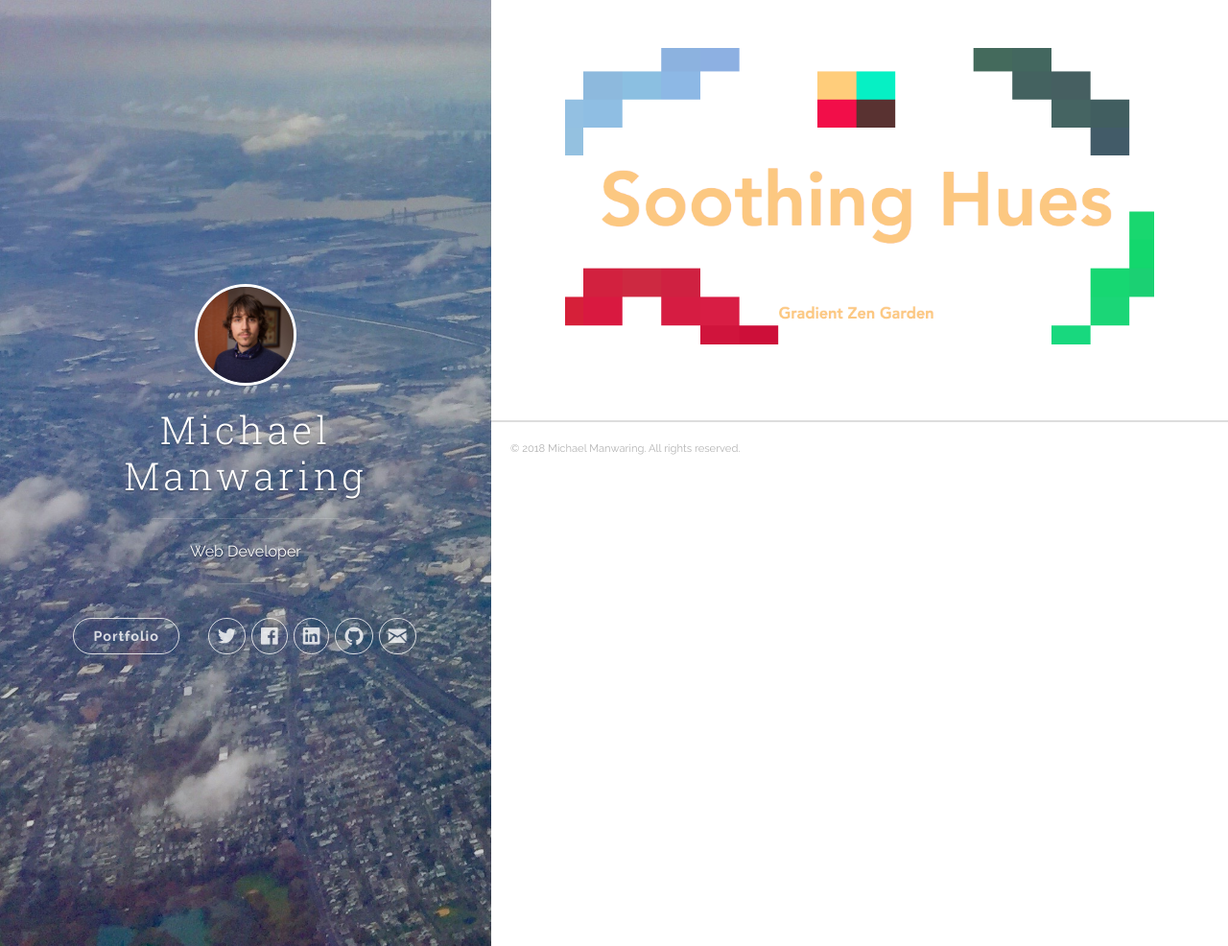
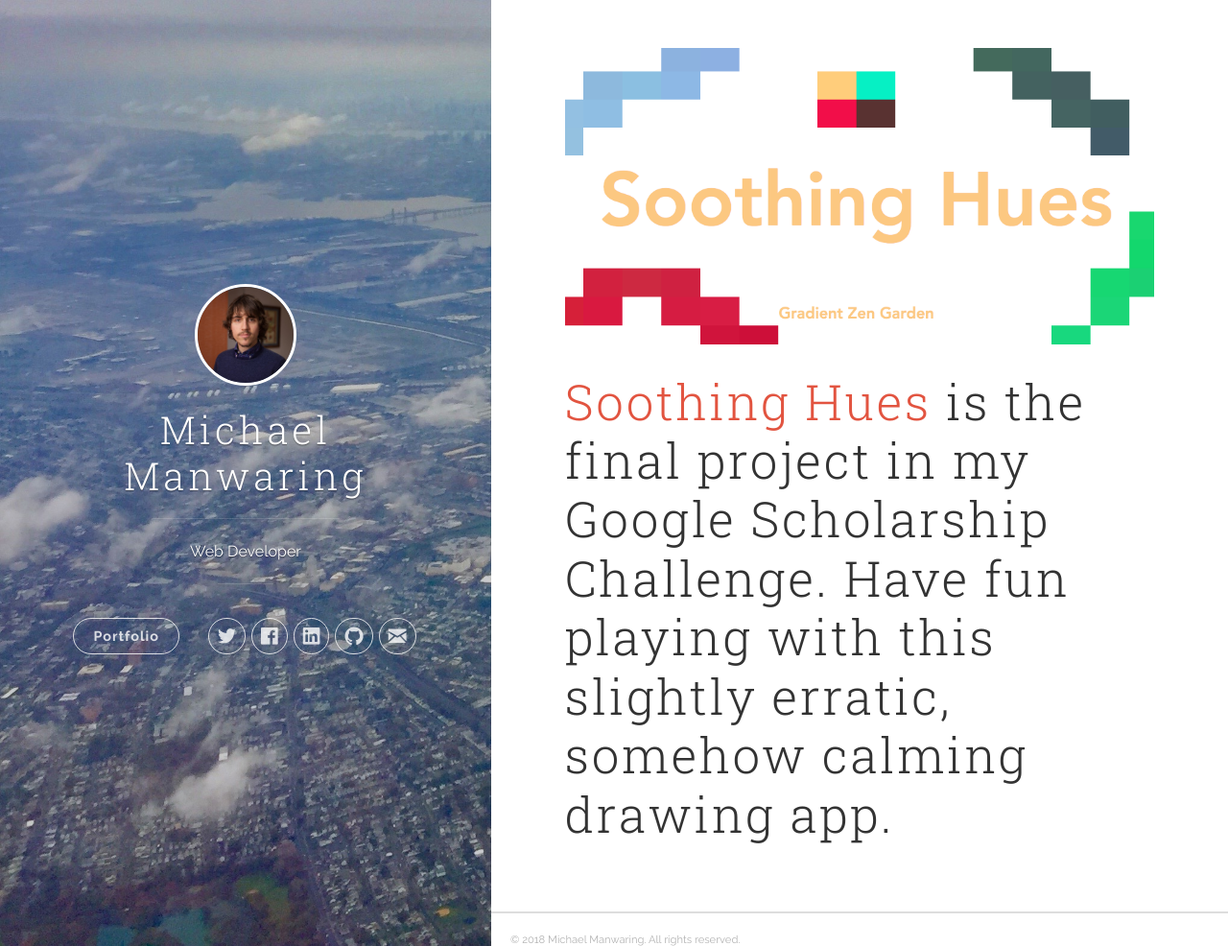
Before and after one commit to MichaelManwaring/MichaelManwaring.github.io, a Jekyll site: the page built from _posts/2018-2-25-soothing.md, in a window 1280 px wide and 986 px high. Shown: the whole window at 96% size. Built offline with Jekyll 4.4.1, drawn with Linux system fonts in a browser that asks for light colours.

Commit message:
edit Soothing hues post

```diff
--- a/_posts/2018-2-25-soothing.md
+++ b/_posts/2018-2-25-soothing.md
@@ -5,3 +5,5 @@ categories: portfolio
 tags: portfolio
 ---
 ![Image alt]({{ site.baseurl }}/images/soothing.png "soothing")
+
+# [Soothing Hues](jokebox.herokuapp.com) is the final project in my Google Scholarship Challenge. Have fun playing with this slightly erratic, somehow calming drawing app.
```
